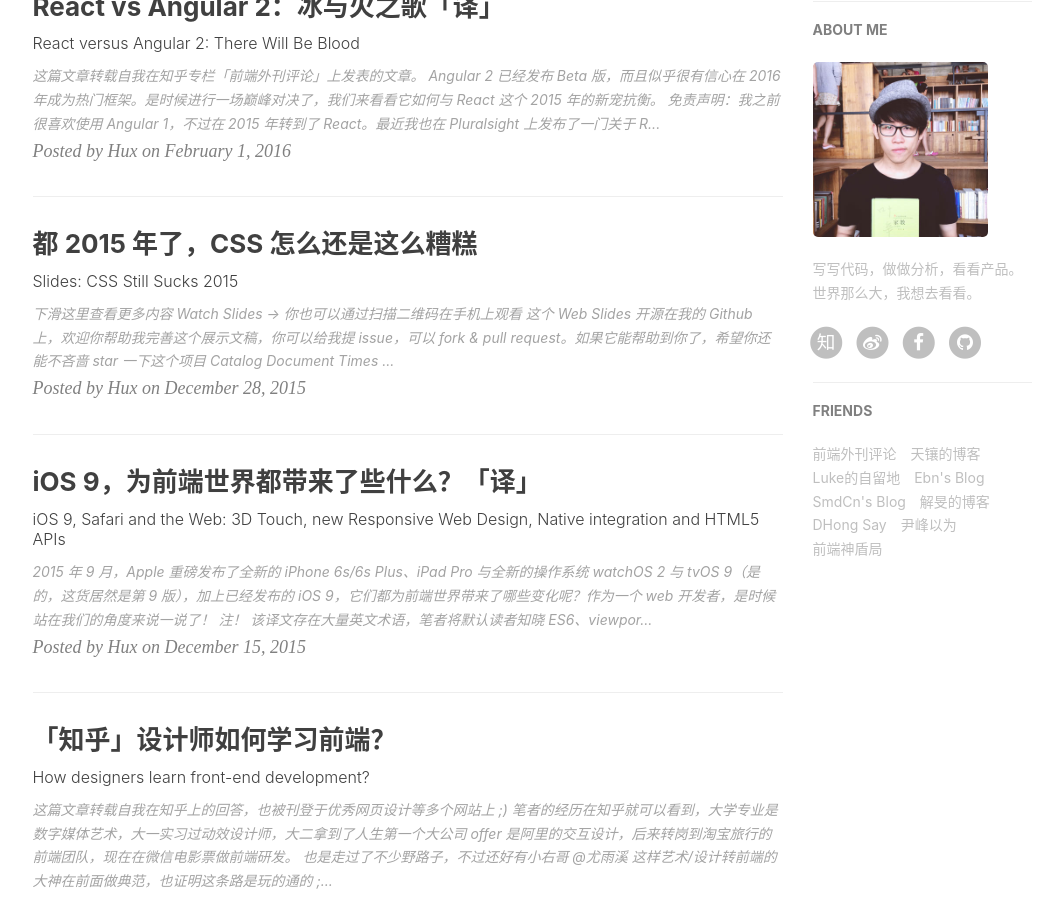
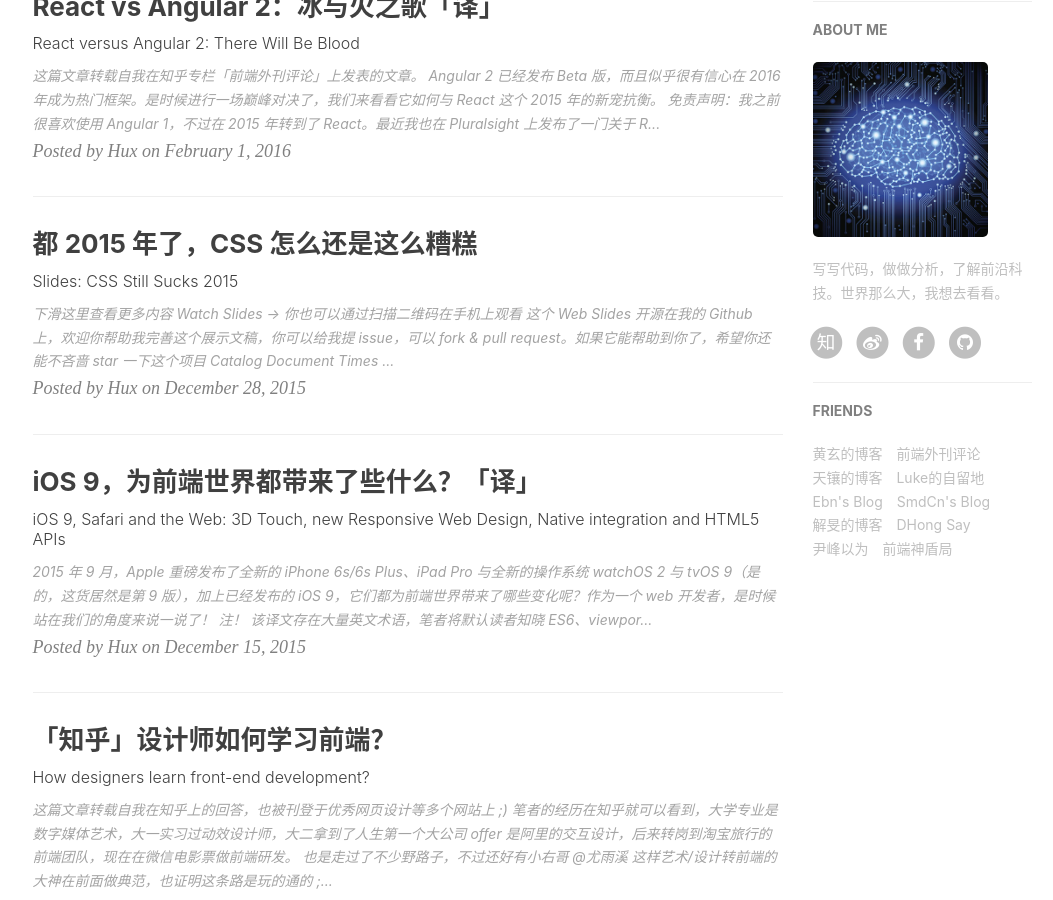
Before and after one commit to shoppingwang/shoppingwang.github.io, a Jekyll site: the page built from index.html, in a window 1280 px wide and 900 px high, scrolled down 692 px. Shown: the whole window, without its empty margins (135-1188 px from the left). Built offline with Jekyll 4.4.1, drawn with Linux system fonts in a browser that asks for light colours; nearby versions of some CDN libraries; the list of posts is cut into pages by our own code; comment, search, counter and statistics services are not loaded.

Commit message:
修改配置/去掉页脚暂时不用的信息/替换头像及网页图标

```diff
--- a/_config.yml
+++ b/_config.yml
@@ -12,8 +12,8 @@
 
 # SNS settings
 RSS: false
-weibo_username:     shoppingwang
-zhihu_username:     shoppingwang
+weibo_username:     v5sign
+zhihu_username:     williams-lee-81
 github_username:    shoppingwang
 #twitter_username:  shoppingwang
 facebook_username:  shoppingwang
@@ -69,7 +69,7 @@
 
 # Sidebar settings
 sidebar: true                           # whether or not using Sidebar.
-sidebar-about-description: "写写代码，做做分析，看看产品。世界那么大，我想去看看。"
+sidebar-about-description: "写写代码，做做分析，了解前沿科技。世界那么大，我想去看看。"
 sidebar-avatar: /img/avatar-xp.jpg      # use absolute URL, seeing it's used in both `/` and `/about/`
 
 
@@ -82,6 +82,10 @@
 
 # Friends
 friends: [
+    {
+        title: "黄玄的博客",
+        href: "http://huangxuan.me"
+    },
     {
         title: "前端外刊评论",
         href: "http://qianduan.guru/"
--- a/_includes/footer.html
+++ b/_includes/footer.html
@@ -81,6 +81,7 @@
                 </ul>
                 <p class="copyright text-muted">
                     Copyright &copy; {{ site.title }} {{ site.time | date: '%Y' }}
+                    <!--
                     <br>
                     Theme by <a href="http://huangxuan.me">Hux</a> |
                     <iframe
@@ -88,6 +89,7 @@
                         frameborder="0" scrolling="0" width="91px" height="20px"
                         src="https://ghbtns.com/github-btn.html?user=huxpro&repo=huxpro.github.io&type=star&count=true" >
                     </iframe>
+                    -->
                 </p>
             </div>
         </div>
```
Also changed, not shown: img/avatar-xp.jpg, img/favicon.ico.
